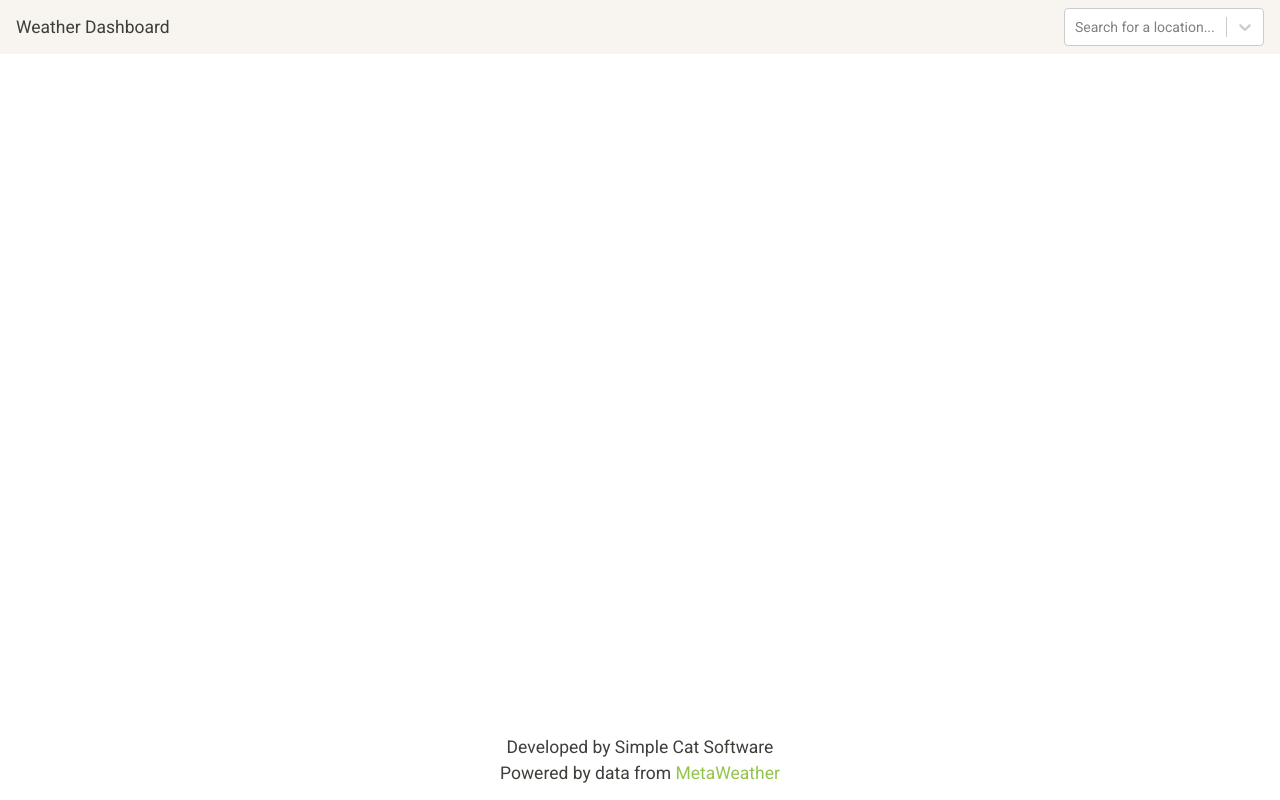
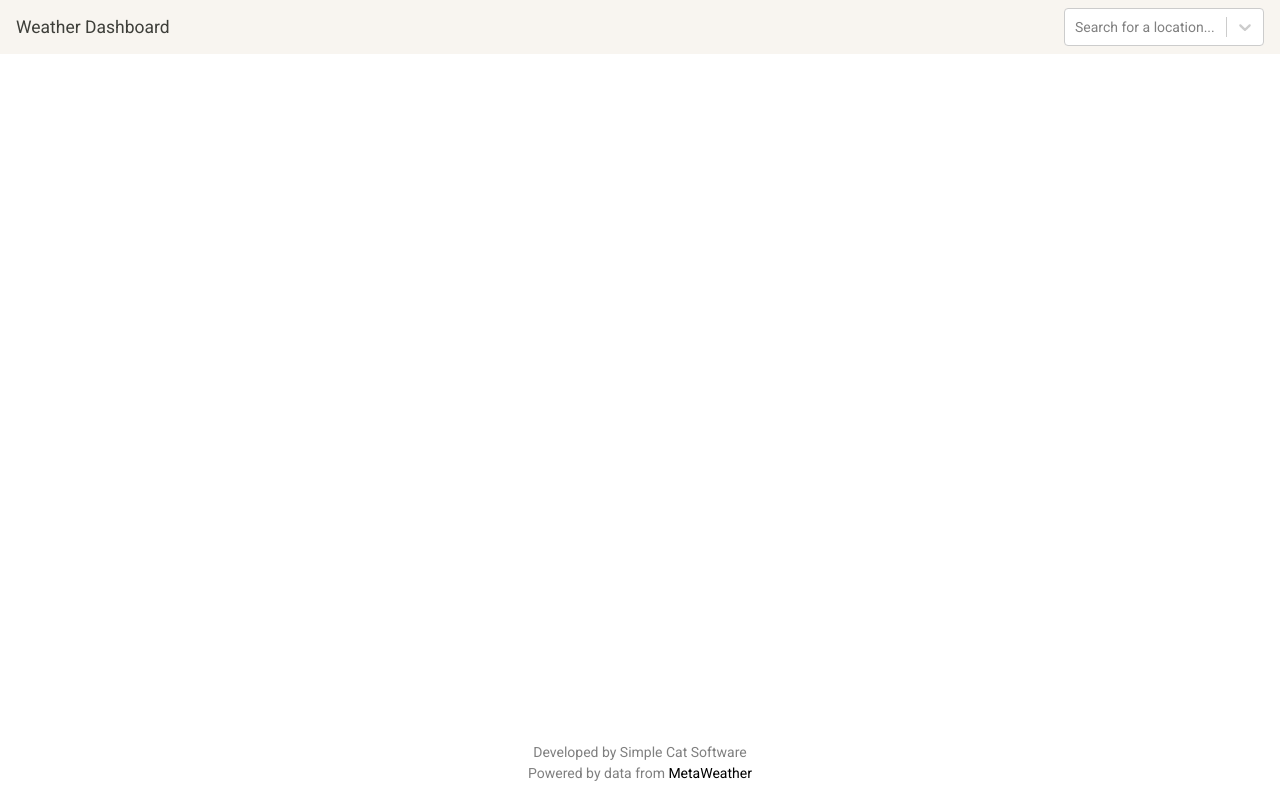
Before and after one commit to simplecatsoftware/weather-dashboard, a React (Create React App) app: page / in a window 1280 px wide. Built offline with nearby package versions, Linux system fonts and the light colour scheme.

Commit message:
use navbar-text

```diff
--- a/src/components/Footer.jsx
+++ b/src/components/Footer.jsx
@@ -6,10 +6,10 @@ class Footer extends Component {
     render() {
         return (
             <Navbar color="faded" light fixed={'bottom'}>
-                <NavbarBrand className={'text-center mx-auto'}>
+                <div className={'navbar-text text-center mx-auto'}>
                     Developed by Simple Cat Software<br/>
                     Powered by data from <a href={'https://www.metaweather.com/'} target={'_blank'}>MetaWeather</a>
-                </NavbarBrand>
+                </div>
             </Navbar>
         );
     }
```
